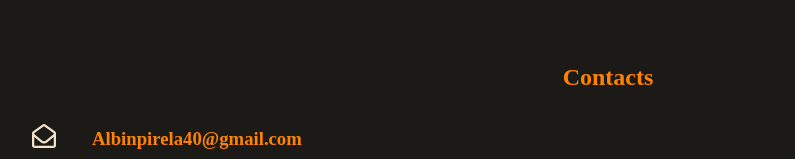
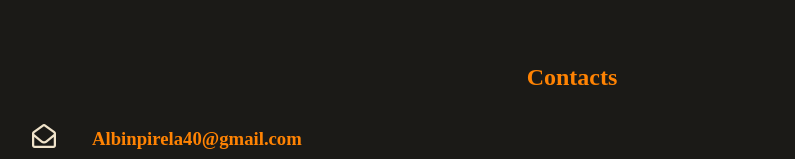
Before and after one commit to Albinpirela/personal-portfolio, a website: page index.html in a window 1280 px wide. Shown: the part 3457-3616 px from the top of the page, 64-859 px from the left. Drawn offline with Linux system fonts and the light colour scheme.

Commit message:
Fix contact h2 in tablet version

```diff
--- a/styles.css
+++ b/styles.css
@@ -754,6 +754,10 @@ textarea:focus {
     line-height: 1rem;
   }
 
+  #contact > h2 {
+    margin-right: 3em;
+  }
+
   .contact-all {
     width: 100%;
     flex-direction: row;
```
